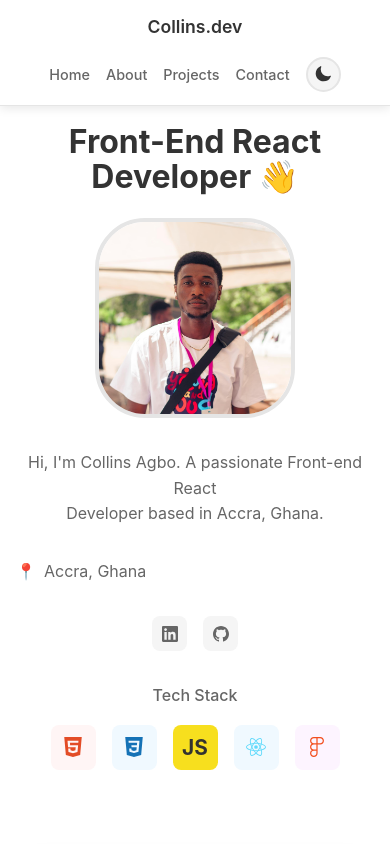
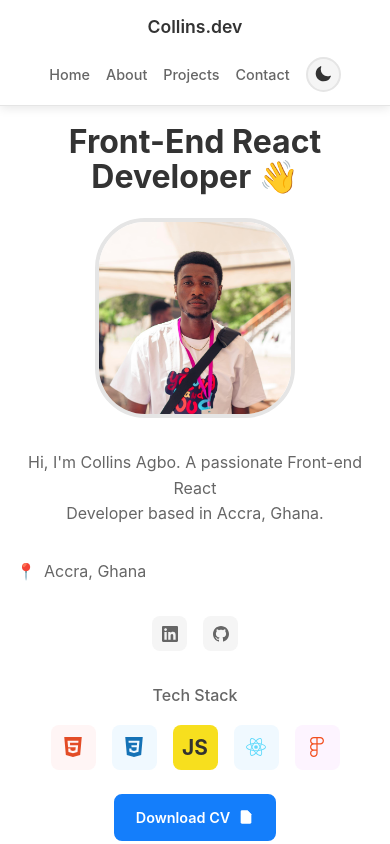
Before and after one commit to COLLINS15943/portfolio, a React (Vite) app: page / in a window 390 px wide. Shown: the top 844 px of the page. Built offline with nearby package versions, Linux system fonts and the light colour scheme; the HTML template or start-up script is replaced by a standard one.

Commit message:
Add CV download functionality

```diff
--- a/src/components/Hero.jsx
+++ b/src/components/Hero.jsx
@@ -34,6 +34,16 @@ const Hero = () => {
 
         <SocialLinks />
         <TechStack />
+
+        <a href="/cv/Collins_Agbo_CV.pdf" download="Collins_Agbo_CV.pdf" className="download-cv-btn">
+          Download CV
+          <svg width="16" height="16" viewBox="0 0 24 24" fill="currentColor">
+            <path d="M14 2H6a2 2 0 0 0-2 2v16a2 2 0 0 0 2 2h12a2 2 0 0 0 2-2V8l-6-6z"/>
+            <path d="M14 2v6h6"/>
+            <path d="M12 18v-6"/>
+            <path d="M9 15l3 3 3-3"/>
+          </svg>
+        </a>
       </div>
 
       {/* Desktop image - shows on the right side */}
--- a/src/components/Projects.jsx
+++ b/src/components/Projects.jsx
@@ -36,7 +36,7 @@ const Projects = () => {
             </div>
 
             <div className="project-links">
-              <a href="https://github.com/COLLINS15943/" className="project-link" target="_blank" rel="noopener noreferrer">
+              <a href="https://github.com/COLLINS15943/car-rental-website" className="project-link" target="_blank" rel="noopener noreferrer">
                 Code
                 <svg width="16" height="16" viewBox="0 0 24 24" fill="currentColor">
                   <path d="M12 0c-6.626 0-12 5.373-12 12 0 5.302 3.438 9.8 8.207 11.387.599.111.793-.261.793-.577v-2.234c-3.338.726-4.033-1.416-4.033-1.416-.546-1.387-1.333-1.756-1.333-1.756-1.089-.745.083-.729.083-.729 1.205.084 1.839 1.237 1.839 1.237 1.07 1.834 2.807 1.304 3.492.997.107-.775.418-1.305.762-1.604-2.665-.305-5.467-1.334-5.467-5.931 0-1.311.469-2.381 1.236-3.221-.124-.303-.535-1.524.117-3.176 0 0 1.008-.322 3.301 1.23.957-.266 1.983-.399 3.003-.404 1.02.005 2.047.138 3.006.404 2.291-1.552 3.297-1.23 3.297-1.23.653 1.653.242 2.874.118 3.176.77.84 1.235 1.911 1.235 3.221 0 4.609-2.807 5.624-5.479 5.921.43.372.823 1.102.823 2.222v3.293c0 .319.192.694.801.576 4.765-1.589 8.199-6.086 8.199-11.386 0-6.627-5.373-12-12-12z"/>
@@ -54,7 +54,7 @@ const Projects = () => {
 
         <div className="project-card reverse">
           <div className="project-image">
-            <a href="https://github.com/COLLINS15943/" target="_blank" rel="noopener noreferrer">
+            <a href="https://github.com/COLLINS15943/basic-eCommerce" target="_blank" rel="noopener noreferrer">
               <img
                 src="/images/PORT2.png"
                 alt="E-Commerce Platform"
@@ -84,7 +84,7 @@ const Projects = () => {
                   <path d="M12 0c-6.626 0-12 5.373-12 12 0 5.302 3.438 9.8 8.207 11.387.599.111.793-.261.793-.577v-2.234c-3.338.726-4.033-1.416-4.033-1.416-.546-1.387-1.333-1.756-1.333-1.756-1.089-.745.083-.729.083-.729 1.205.084 1.839 1.237 1.839 1.237 1.07 1.834 2.807 1.304 3.492.997.107-.775.418-1.305.762-1.604-2.665-.305-5.467-1.334-5.467-5.931 0-1.311.469-2.381 1.236-3.221-.124-.303-.535-1.524.117-3.176 0 0 1.008-.322 3.301 1.23.957-.266 1.983-.399 3.003-.404 1.02.005 2.047.138 3.006.404 2.291-1.552 3.297-1.23 3.297-1.23.653 1.653.242 2.874.118 3.176.77.84 1.235 1.911 1.235 3.221 0 4.609-2.807 5.624-5.479 5.921.43.372.823 1.102.823 2.222v3.293c0 .319.192.694.801.576 4.765-1.589 8.199-6.086 8.199-11.386 0-6.627-5.373-12-12-12z"/>
                 </svg>
               </a>
-              <a href="https://github.com/COLLINS15943/" className="project-link live-demo" target="_blank" rel="noopener noreferrer">
+              <a href="https://collinsecommerce.netlify.app/" className="project-link live-demo" target="_blank" rel="noopener noreferrer">
                 Live Demo
                 <svg width="16" height="16" viewBox="0 0 24 24" fill="currentColor">
                   <path d="M14 3v2h3.59l-9.83 9.83 1.41 1.41L19 6.41V10h2V3m-2 16H5V5h7V3H5a2 2 0 0 0-2 2v14a2 2 0 0 0 2 2h14a2 2 0 0 0 2-2v-7h-2v7z"/>
--- a/src/styles/Hero.css
+++ b/src/styles/Hero.css
@@ -40,6 +40,29 @@
 
 .location-pin {
   color: var(--accent-red);
+}
+
+/* Download CV Button */
+.download-cv-btn {
+  display: inline-flex;
+  align-items: center;
+  gap: 0.5rem;
+  background: var(--primary-color);
+  color: white;
+  padding: 12px 24px;
+  border-radius: 8px;
+  text-decoration: none;
+  font-weight: 600;
+  font-size: 1rem;
+  transition: all 0.3s ease;
+  border: 2px solid var(--primary-color);
+  margin-top: 1.5rem;
+}
+
+.download-cv-btn:hover {
+  background: var(--primary-hover);
+  transform: translateY(-2px);
+  box-shadow: 0 8px 25px rgba(20, 126, 251, 0.3);
 }
 
 /* Profile Image */
@@ -225,4 +248,9 @@
   .hero-image .floating-dot {
     display: none; /* Hide floating dots on small mobile for cleaner look */
   }
+
+  .download-cv-btn {
+    padding: 10px 20px;
+    font-size: 0.9rem;
+  }
 }
```
Also changed, not shown: 1 other file (tests, documents, lock files or other folders).
